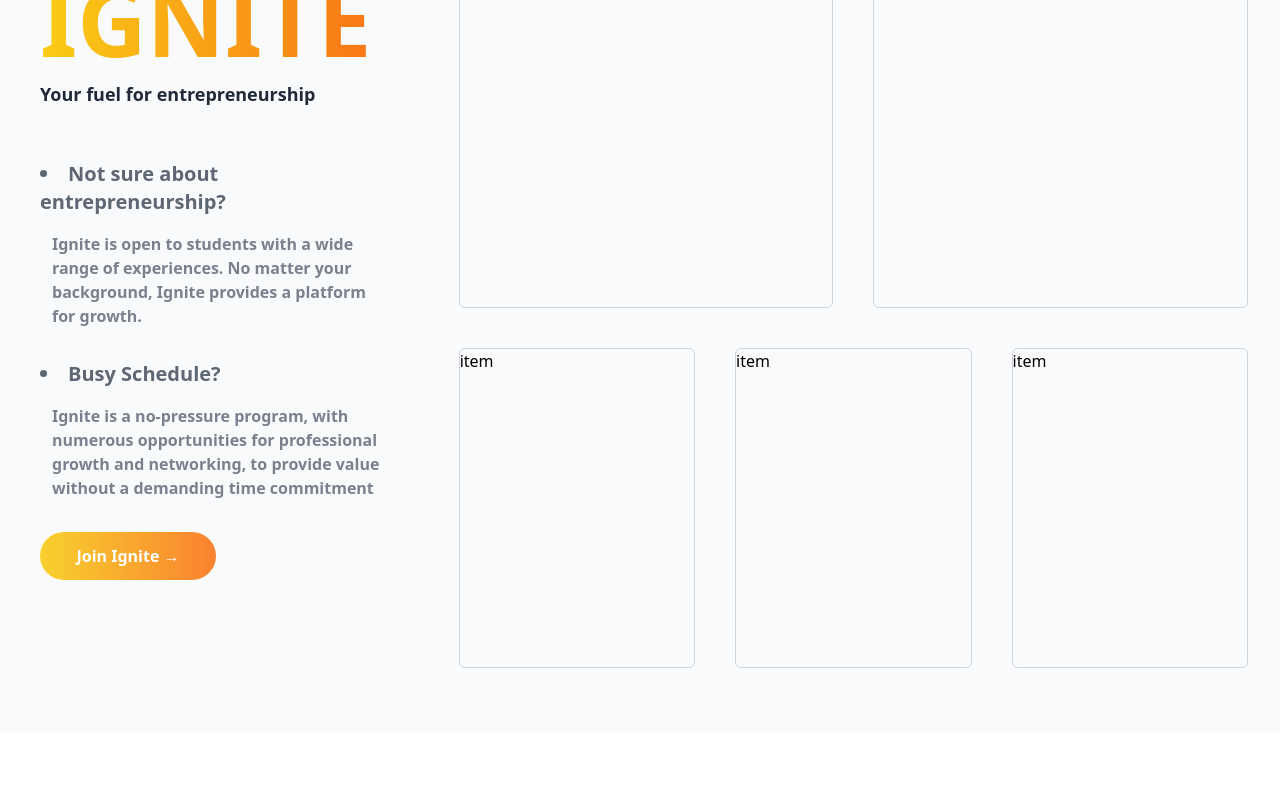
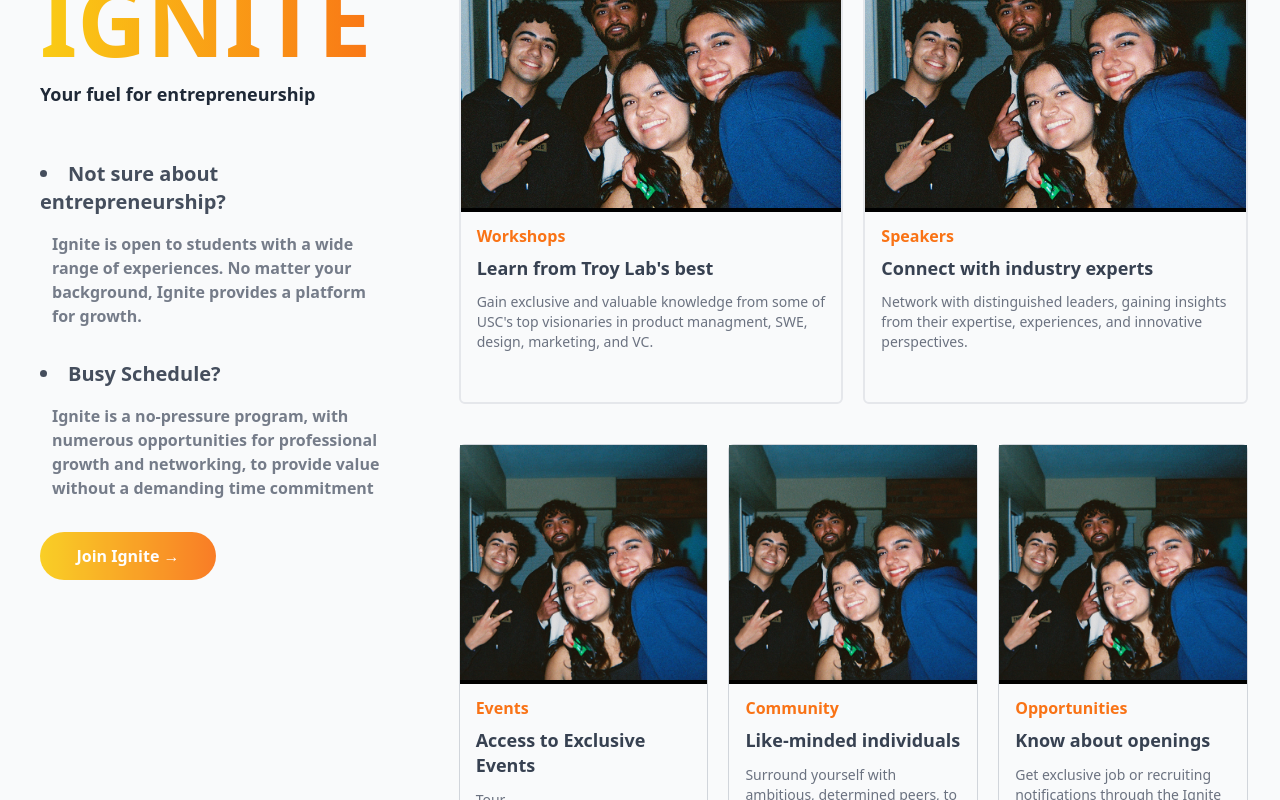
Before and after one commit to troylabs-admin/troylabs-website, a React (Create React App) app: page /ignite in a window 1280 px wide. Shown: the part 820-1620 px from the top of the page. Before the commit the page ends 1552 px from the top, so only its background shows below. Built offline with nearby package versions, Linux system fonts and the light colour scheme.

Commit message:
finished ignite page components

```diff
--- a/src/components/ignite/OverviewSection.jsx
+++ b/src/components/ignite/OverviewSection.jsx
@@ -1,6 +1,7 @@
 import React, { useEffect, useRef, useState } from "react";
 import { motion } from "framer-motion";
 import rocket from "../../assets/ignite-rocket.gif";
+import newMems from "../../assets/RetreatNewMems.jpg";
 import "./animations.css";
 
 //https://www.youtube.com/watch?v=MwoluCY7jCk animated rocket
@@ -36,18 +37,68 @@
       }`}
     >
       {content.map((item, index) => (
-        <li key={index} className="text-gray-600 font-semibold text-xl mt-8">
+        <li key={index} className="text-gray-700 font-semibold text-xl mt-8">
           {item[0]}
-          <h3 className="text-gray-500 text-base mt-4 pl-3">{item[1]}</h3>
+          <p className="text-gray-500 text-base mt-4 pl-3">{item[1]}</p>
         </li>
       ))}
     </ul>
   );
 };
 
+const OverviewCard = ({ img, subheader, header, body, smaller }) => {
+  return (
+    <div className="w-full h-full">
+      <div className={`relative ${smaller ? "h-1/2" : "h-3/5"} w-full`}>
+        <div className="absolute bottom-0 w-full bg-black h-1" />
+        <img
+          src={img}
+          alt="ignite display photos"
+          className="h-full w-full object-cover"
+        />
+      </div>
+      <div className="w-full px-4 py-3 flex flex-col">
+        <h3 className="text-orange-500 font-semibold p-0 text-md ">
+          {subheader}
+        </h3>
+        <h2 className="text-gray-700 font-semibold leading-snug pt-2 pb-3 text-lg">
+          {header}
+        </h2>
+        <p className="text-gray-500 p-0 text-sm">{body}</p>
+      </div>
+    </div>
+  );
+};
+
 const OverviewSection = () => {
-  const topRowContainer = "rounded-md border border-gray-300 h-80 lg:h-96";
-  const bottomRowContainer = "flex-grow rounded-md border border-gray-300 h-80";
+  const topRowContainer =
+    "rounded-md overflow-hidden border-2 border-gray-200 h-96 lg:h-card";
+  const bottomRowContainer =
+    "flex-grow rounded-md border border-gray-300 h-96 lg:h-card";
+
+  const cardContent = [
+    [
+      "Workshops",
+      "Learn from Troy Lab's best",
+      "Gain exclusive and valuable knowledge from some of USC's top visionaries in product managment, SWE, design, marketing, and VC.",
+    ],
+    [
+      "Speakers",
+      "Connect with industry experts",
+      "Network with distinguished leaders, gaining insights from their expertise, experiences, and innovative perspectives.",
+    ],
+    ["Events", "Access to Exclusive Events", "Tour "],
+    [
+      "Community",
+      "Like-minded individuals",
+      "Surround yourself with ambitious, determined peers, to drive a strong competitive sprit.",
+    ],
+    [
+      "Opportunities",
+      "Know about openings",
+      "Get exclusive job or recruiting notifications through the Ignite slack. ",
+    ],
+  ];
 
   const [beginAnimate, setBeginAnimate] = useState(false);
   const elementRef = useRef(null);
@@ -107,14 +158,54 @@
           </motion.button>
         </div>
         <div className="w-7/12 lg:w-full flex gap-10 flex-col justify-center items-center px-8">
-          <div className="w-full grid grid-cols-1 lg:grid-cols-2 gap-10">
-            <div className={topRowContainer}>item</div>
-            <div className={topRowContainer}>item</div>
+          <div className="w-full grid grid-cols-1 lg:grid-cols-2 gap-5">
+            <div className={topRowContainer + " rounded-tl-3xl"}>
+              <OverviewCard
+                img={newMems}
+                subheader={cardContent[0][0]}
+                header={cardContent[0][1]}
+                body={cardContent[0][2]}
+                smaller={false}
+              />
+            </div>
+            <div className={topRowContainer + " rounded-tr-3xl"}>
+              <OverviewCard
+                img={newMems}
+                subheader={cardContent[1][0]}
+                header={cardContent[1][1]}
+                body={cardContent[1][2]}
+                smaller={false}
+              />
+            </div>
           </div>
-          <div className="w-full grid grid-cols-1 lg:grid-cols-3 gap-10 justify-center">
-            <div className={bottomRowContainer}>item</div>
-            <div className={bottomRowContainer}>item</div>
-            <div className={bottomRowContainer}>item</div>
+          <div className="w-full grid grid-cols-1 lg:grid-cols-3 gap-5 justify-center">
+            <div className={bottomRowContainer + " rounded-bl-3xl"}>
+              <OverviewCard
+                img={newMems}
+                subheader={cardContent[2][0]}
+                header={cardContent[2][1]}
+                body={cardContent[2][2]}
+                smaller={true}
+              />
+            </div>
+            <div className={bottomRowContainer}>
+              <OverviewCard
+                img={newMems}
+                subheader={cardContent[3][0]}
+                header={cardContent[3][1]}
+                body={cardContent[3][2]}
+                smaller={true}
+              />
+            </div>
+            <div className={bottomRowContainer + " rounded-br-3xl"}>
+              <OverviewCard
+                img={newMems}
+                subheader={cardContent[4][0]}
+                header={cardContent[4][1]}
+                body={cardContent[4][2]}
+                smaller={true}
+              />
+            </div>
           </div>
         </div>
       </div>
--- a/src/components/ignite/animations.css
+++ b/src/components/ignite/animations.css
@@ -1,5 +1,6 @@
 .rocketContainer {
   position: absolute;
+  z-index: 10;
   transform: translateX(-300px) translateY(300px);
 }
 
--- a/src/screens/Ignite.jsx
+++ b/src/screens/Ignite.jsx
@@ -1,12 +1,14 @@
 import React from "react";
 import HeroSection from "../components/ignite/HeroSection";
 import OverviewSection from "../components/ignite/OverviewSection";
+import Footer from "../components/Footer"
 
 function Ignite() {
   return (
     <div className="flex flex-col items-center justify-center w-screen overflow-auto">
       <HeroSection />
       <OverviewSection />
+      <Footer />
     </div>
   );
 }
--- a/tailwind.config.js
+++ b/tailwind.config.js
@@ -8,6 +8,9 @@
       screens: {
         'md-lg': '900px',
       },
+      height: {
+        'card': '30rem',
+      },
     },
   },
   plugins: [],
```
